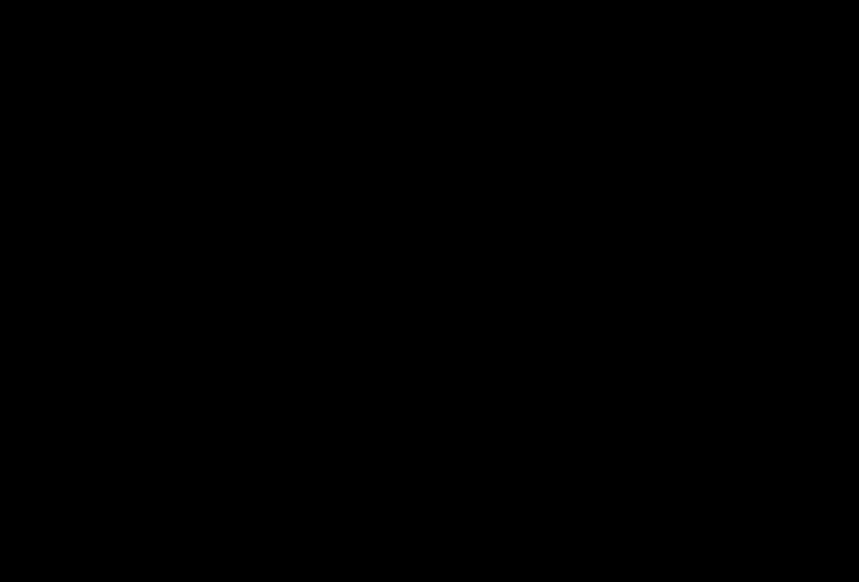
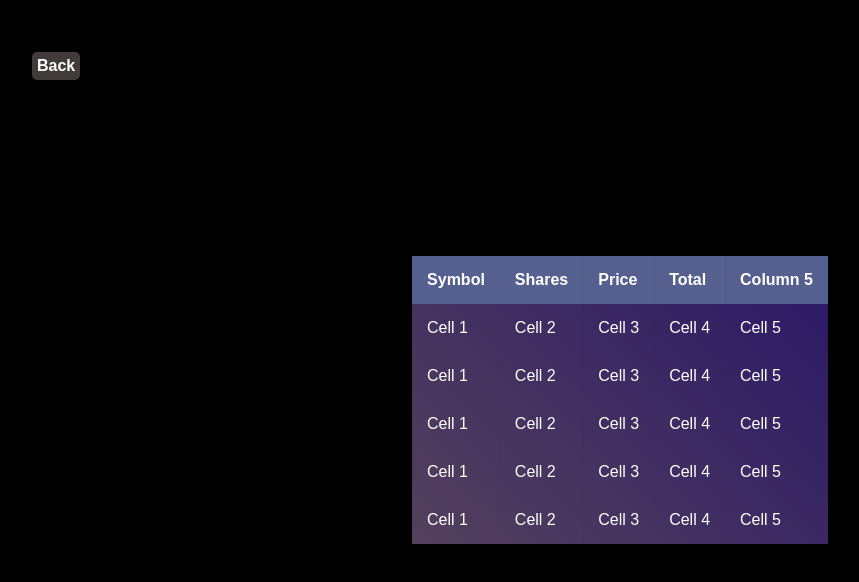
Before and after one commit to umaarabdullah/stock-monitor-app, a React (Create React App) app: page /holdings-page in a window 1280 px wide. Shown: the top 582 px of the page, without its empty margins (20-879 px from the left). Built offline with nearby package versions, Linux system fonts and the light colour scheme.

Commit message:
Holdings-Table-Data-Fetched

```diff
--- a/src/App.js
+++ b/src/App.js
@@ -16,6 +16,7 @@ function App() {
   const [timeLineButtonActiveClick, setTimeLineButtonActiveClick] = useState("");
   const [TotalHoldingsValue, setTotalHoldingsValue] = useState(0.0);   // Initialize with 0.0
   const [TotalPurchasePrice, setTotalPurchasePrice] = useState(0.0);   // Initialize with 0.0
+  const [holdingsData, setHoldingsData] = useState([]);
 
   useEffect(() => {
     // this page refreshes everytime it is navigated here
@@ -53,6 +54,7 @@ function App() {
           onShowLoggedIn={loggedIn}
           onLoggedOut={handleOnLoggedOut}
           setTotalHoldingsValue={setTotalHoldingsValue}
+          holdingsData={holdingsData}
         />
       </div>
       <div className='app_body'>
@@ -71,6 +73,7 @@ function App() {
             OnSetOnStockRowClick={setOnStockRowClick}
             setTotalHoldingsValue={setTotalHoldingsValue}
             setTotalPurchasePrice={setTotalPurchasePrice}
+            setHoldingsData={setHoldingsData}
           />
         </div>
       </div>
--- a/src/Header.js
+++ b/src/Header.js
@@ -6,14 +6,18 @@ import { makeStyles } from '@material-ui/core';
 import './Header.css'
 import { Search } from '@material-ui/icons'
 import Swal from 'sweetalert2';
-import { Link, navigate } from 'react-router-dom';
+import { Link, navigate, useNavigate } from 'react-router-dom';
 
 function Header(props) {
 
     const {setTotalHoldingsValue} = props;
+    const {holdingsData} = props;
+
+    const [gotHoldingData, setGotHoldingData] = useState(false);
 
     const [menuItemsdropdownOpen, setmenuItemsDropdownOpen] = useState(false);
     const menuItemsdropDownRef = useRef(null);
+    const navigate = useNavigate();
 
     useEffect(() => {
 
@@ -31,6 +35,18 @@ function Header(props) {
         };
 
     }, [menuItemsdropDownRef]);
+
+    useEffect(() => {
+
+        console.log(holdingsData);
+        setGotHoldingData(true);
+
+    }, [holdingsData]);
+
+    function handleLoggedInHoldinsClick() {
+        navigate('/holdings-page', { state: {holdingsData: holdingsData} });
+    }
+
 
     function togglemenuItemsDropdown() {
         setmenuItemsDropdownOpen(!menuItemsdropdownOpen);
@@ -95,7 +111,9 @@ function Header(props) {
                         )}
 
                         {props.onShowLoggedIn ? (
-                            <Link to="/holdings-page">Holdings</Link>
+                            <a href="#" onClick={gotHoldingData ? handleLoggedInHoldinsClick : undefined}>
+                                Holdings
+                            </a>
                         ) : (
                             <a href="#" onClick={handleNotLoggedInClick}>Holdings</a>
                         )}
--- a/src/LineGraph.js
+++ b/src/LineGraph.js
@@ -151,7 +151,7 @@ function LineGraph(props) {
       /* live means 2 days back live replay of stock behaviour data */
       const currentDate = new Date();
       const fewDaysBack = new Date(currentDate);
-      fewDaysBack.setDate(currentDate.getDate() - 3);
+      fewDaysBack.setDate(currentDate.getDate() - 1);
       const midnight = new Date(fewDaysBack.getFullYear(), fewDaysBack.getMonth(), fewDaysBack.getDate(), 0, 0, 0);   // Midnight date and timestamp from two days back
       const midnightTimestamp = Math.floor(midnight.getTime() / 1000);
       const currentTimestamp = Math.floor(fewDaysBack.getTime() / 1000);    // Current date and timestamp from two days back
--- a/src/Pages/Transaction.js
+++ b/src/Pages/Transaction.js
@@ -19,7 +19,7 @@ function Transaction() {
 
       getTransactionData();
 
-    }, [])
+    }, []);
 
     useEffect(() => {
 
@@ -114,7 +114,7 @@ function Transaction() {
                 <th>S/No</th>
                 <th>Transaction Type</th>
                 <th>Shares</th>
-              <th>Stock Name</th>
+                <th>Stock Symbol</th>
                 <th>Date & Time</th>
                 <th>Cost per Share</th>
                 <th>Net Amount</th>
--- /dev/null
+++ b/src/Pages/UserStockHoldings.css
@@ -0,0 +1,61 @@
+html,
+body {
+  height: 100%;
+}
+
+body {
+  margin: 0;
+  font-family: sans-serif;
+  font-weight: 100;
+}
+
+.holdings_page_back_button {
+    padding-top: 40px;
+    padding-left: 40px;
+}
+
+.container {
+    background: linear-gradient(45deg, #3a4163, #060d70);
+    position: absolute;
+    top: 50%;
+    left: 50%;
+    transform: translate(-50%, -50%);
+}
+
+.container table {
+  width: auto;
+  border-collapse: collapse;
+  overflow: hidden;
+  box-shadow: 0 0 20px rgba(0, 0, 0, 0.1);
+}
+
+.container th,
+.container td {
+  padding: 15px;
+  background-color: rgba(185, 66, 66, 0.2);
+  text-align: left;
+  color: #fff;
+}
+
+.container thead th {
+  background-color: #55608f;
+}
+
+.container tbody tr:hover {
+  background-color: rgba(255, 255, 255, 0.3);
+}
+
+.container tbody td {
+  position: relative;
+}
+
+.container tbody td:hover:before {
+  content: "";
+  position: absolute;
+  left: 0;
+  right: 0;
+  top: -9999px;
+  bottom: -9999px;
+  background-color: rgba(255, 255, 255, 0.2);
+  z-index: -1;
+}
--- a/src/Pages/UserStockHoldings.js
+++ b/src/Pages/UserStockHoldings.js
@@ -1,13 +1,81 @@
 import React, { useEffect, useState } from 'react'
-import { useNavigate } from 'react-router-dom';
+import { useLocation, useNavigate } from 'react-router-dom';
+import './UserStockHoldings.css'
 
 // View holdings
 function UserStockHoldings() {
 
     const navigate = useNavigate();
+    const location = useLocation();
+    const { holdingsData } = location.state || {};
+
+    useEffect(() => {
+
+        console.log(holdingsData);
+
+    }, []);
+
+    function handleBackClick(event) {
+        event.preventDefault();
+        navigate("/");
+    }
 
     return (
-        <div>UserStockHoldings</div>
+        <div>
+            <div className='holdings_page_back_button'>
+                <button type='button' className='back_button' onClick={handleBackClick}>Back</button>
+            </div>
+            <div className="container">
+                <table>
+                    <thead>
+                        <tr>
+                            <th>Symbol</th>
+                            <th>Shares</th>
+                            <th>Price</th>
+                            <th>Total</th>
+                            <th>Column 5</th>
+                        </tr>
+                    </thead>
+                    <tbody>
+                        <tr>
+                            <td>Cell 1</td>
+                            <td>Cell 2</td>
+                            <td>Cell 3</td>
+                            <td>Cell 4</td>
+                            <td>Cell 5</td>
+                        </tr>
+                        <tr>
+                            <td>Cell 1</td>
+                            <td>Cell 2</td>
+                            <td>Cell 3</td>
+                            <td>Cell 4</td>
+                            <td>Cell 5</td>
+                        </tr>
+                        <tr>
+                            <td>Cell 1</td>
+                            <td>Cell 2</td>
+                            <td>Cell 3</td>
+                            <td>Cell 4</td>
+                            <td>Cell 5</td>
+                        </tr>
+                        <tr>
+                            <td>Cell 1</td>
+                            <td>Cell 2</td>
+                            <td>Cell 3</td>
+                            <td>Cell 4</td>
+                            <td>Cell 5</td>
+                        </tr>
+                        <tr>
+                            <td>Cell 1</td>
+                            <td>Cell 2</td>
+                            <td>Cell 3</td>
+                            <td>Cell 4</td>
+                            <td>Cell 5</td>
+                        </tr>
+                    </tbody>
+                </table>
+            </div>
+        </div>
     )
 }
 
--- a/src/Stats.js
+++ b/src/Stats.js
@@ -18,6 +18,7 @@ function Stats(props) {
   const {onSetGraphData} = props;
   const {setTotalHoldingsValue} = props;
   const {setTotalPurchasePrice} = props;
+  const {setHoldingsData} = props;
 
   const [stockData, setStockData] = useState([]);
   const [myStocks, setMyStocks] = useState([]);
@@ -71,6 +72,7 @@ function Stats(props) {
           /* Sort based on number of shares */
           userStockData.sort(function(a, b){return b.shares - a.shares});  // Sort data based on number of shares already purchased by the user
           setMyStocks(userStockData);
+          setHoldingsData(userStockData);   // props to be passed to userStockholdings page
 
           // calculate holdings value
           let TotalHoldingsValue = 0;
@@ -101,9 +103,6 @@ function Stats(props) {
     .catch((error) => {
       console.log("Error getting user document:", error);
     });
-
-    // console.log('myStocks');
-    // console.log(myStocks);
 
   };
 
```
Lines whose indentation alone changed are shown as unchanged.
